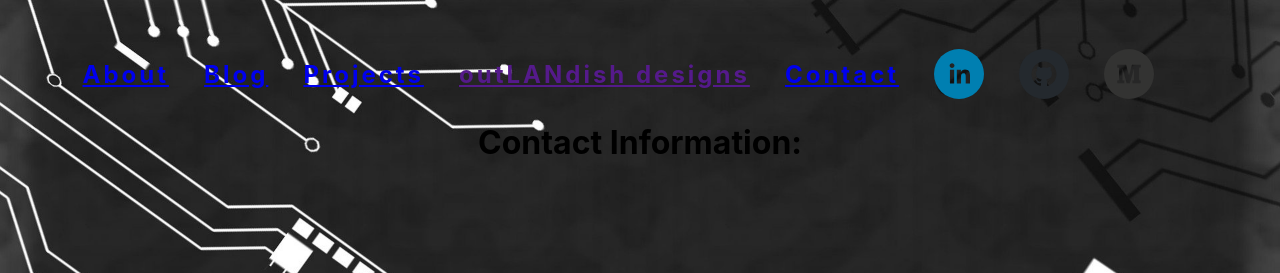
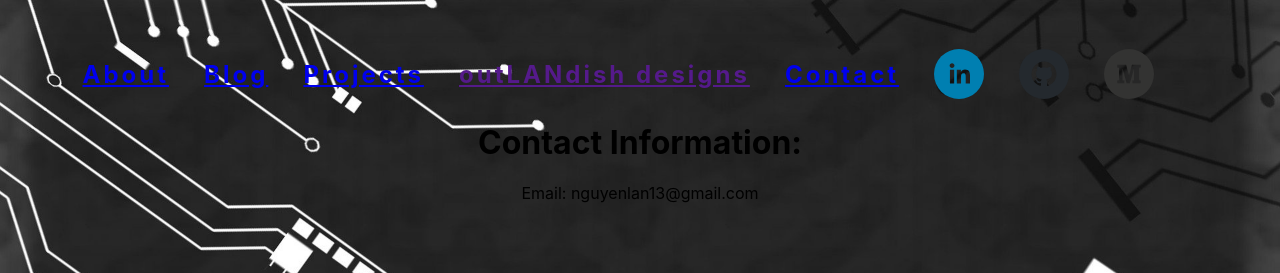
Before and after one commit to nguyenlan13/portfolio, a React (Create React App) app: page /contact in a window 1280 px wide. Shown: the top 273 px of the page. Built offline with nearby package versions, Linux system fonts and the light colour scheme.

Commit message:
add email to contacts

```diff
--- a/src/Components/Contact.js
+++ b/src/Components/Contact.js
@@ -5,6 +5,7 @@ function Contact(){
     return(
         <div>
             <h1>Contact Information:</h1>
+            <div>Email: nguyenlan13@gmail.com</div>
         </div>
     )
 
```
